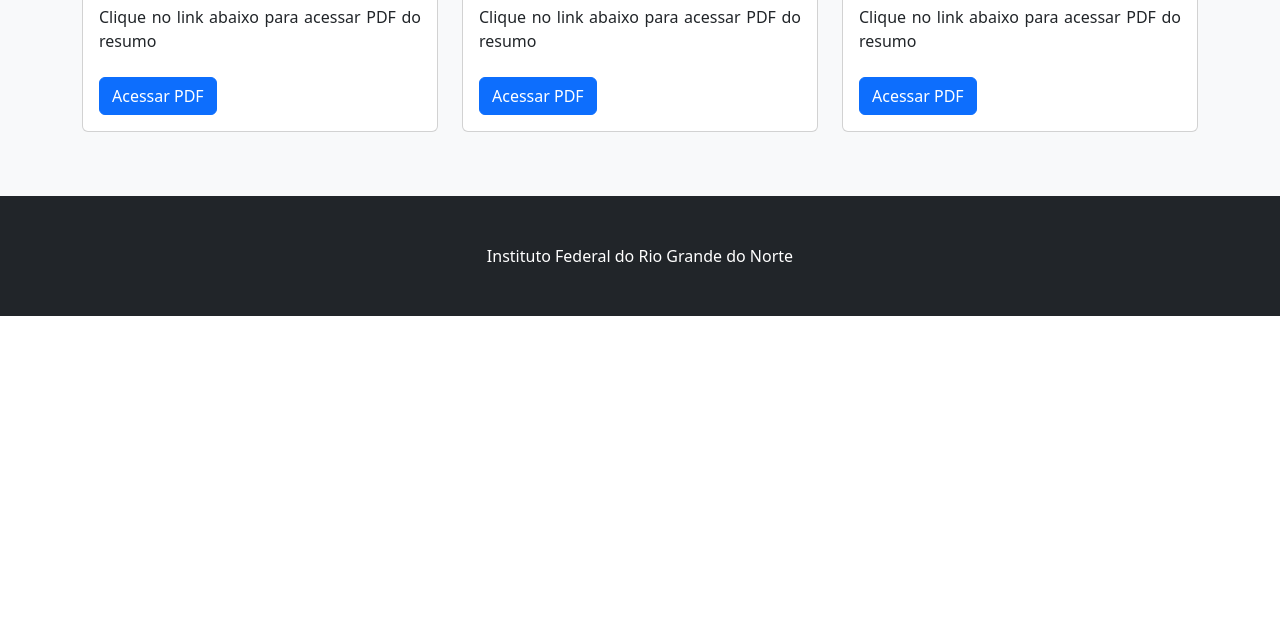
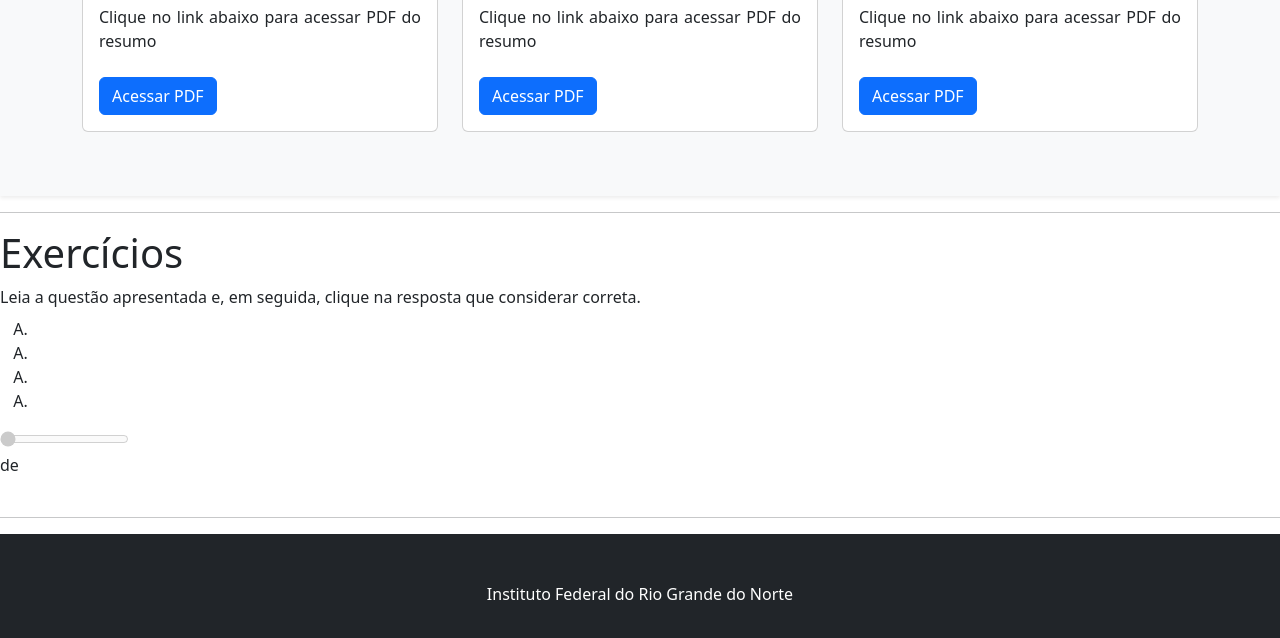
Before and after one commit to Luanagrazi/planteta_terra_luh, a plain HTML site: page planetaterra/index.html in a window 1280 px wide. Shown: the part 6522-7160 px from the top of the page. Before the commit the page ends 6838 px from the top, so only its background shows below. Drawn offline with nearby package versions, Linux system fonts and the light colour scheme.

Commit message:
Update index.html

```diff
--- a/planetaterra/index.html
+++ b/planetaterra/index.html
@@ -496,6 +496,53 @@ fonte de recursos naturais essenciais, como minerais, metais preciosos, petróle
             </div>
           </div>
         </section>
+        <hr>
+                            <main class="tela-principal">
+                                <section class='conteudos'>
+
+                                    <h1>Exercícios</h1>
+
+                                    <article class='centro' id='instrucoes'>
+                                        Leia a questão apresentada e, em seguida, clique na resposta que considerar correta.
+                                    </article>
+
+                                    <article class='questoes'>
+
+                                        <header class='questao'>
+                                            <span id='numQuestao'></span>
+                                            <h2 id='pergunta'></h2>
+                                        </header>
+
+                                        <!--
+                                        <figure class='imagemDaQuestao'>
+                                            <img src="images/quiz/rosa_dos_ventos.png" alt="Imagem da questao" width="200px"/>
+                                        </figure>
+                                        -->
+
+                                        <div class='corpo'>
+                                            <ol type='A' id='alternativas'>
+                                                <li id='a' value='1A' class='respostas' onClick='verificarSeAcertou(this, this)'></li>
+                                                <li id='b' value='1B' class='respostas' onClick='verificarSeAcertou(this, this)'></li>
+                                                <li id='c' value='1C' class='respostas' onClick='verificarSeAcertou(this, this)'></li>
+                                                <li id='d' value='1D' class='respostas' onClick='verificarSeAcertou(this, this)'></li>
+                                            </ol>
+                                        </div>
+                                    </article>
+
+                                    <article id='aviso' class='centro'>
+                                        <input type="range" value='1' min='1' max='10' step='1'
+                                        name="progresso" id="progresso" disabled
+                                        /> <br>
+                                        <span id='numero'></span> de <span id='total'></span>
+                                    </article>
+                                </section>
+                            </main>
+                            <audio preload src="assets/positive.mp3" id='somAcerto'></audio>
+                            <audio preload src="assets/negative.mp3" id='somErro'></audio>
+                            <audio preload src="assets/aplausos.mp3" id='somAplausos'></audio>
+                            <br/>
+                            <hr/>
+
 
 
 
```
